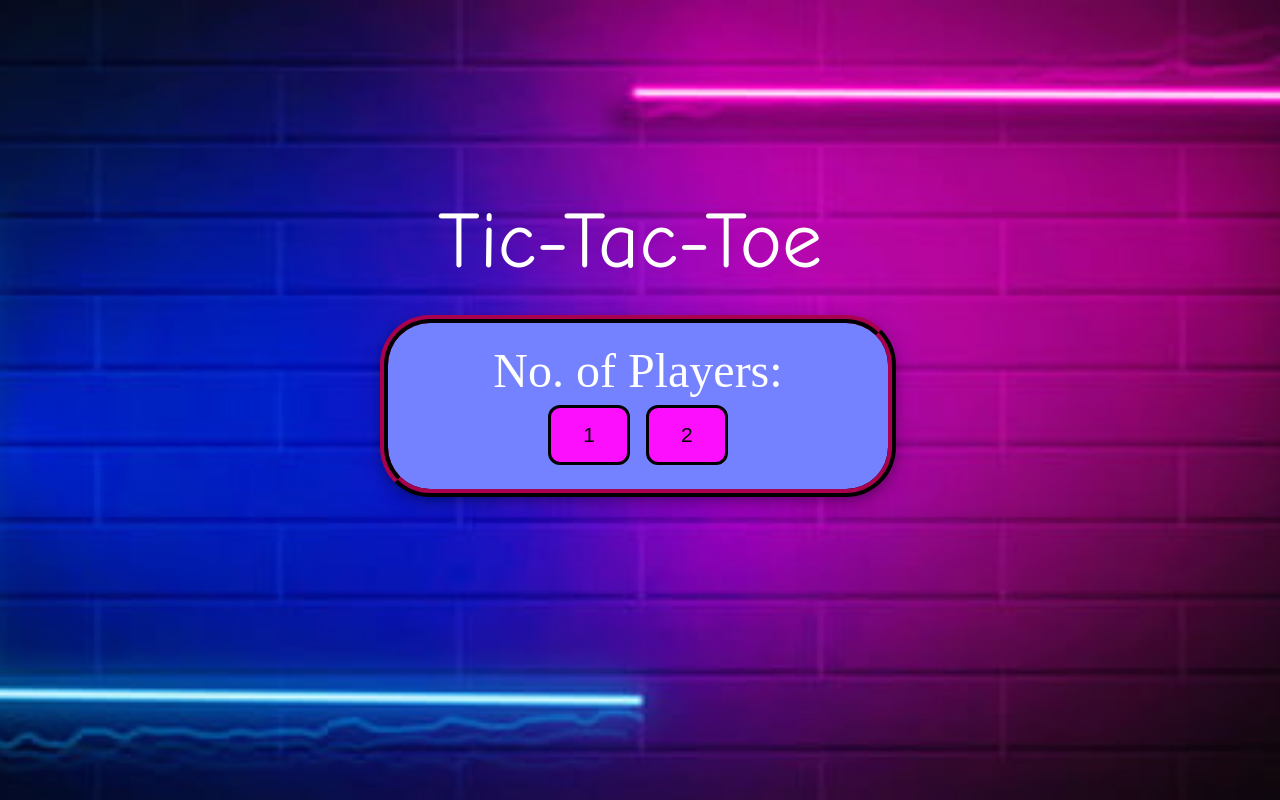
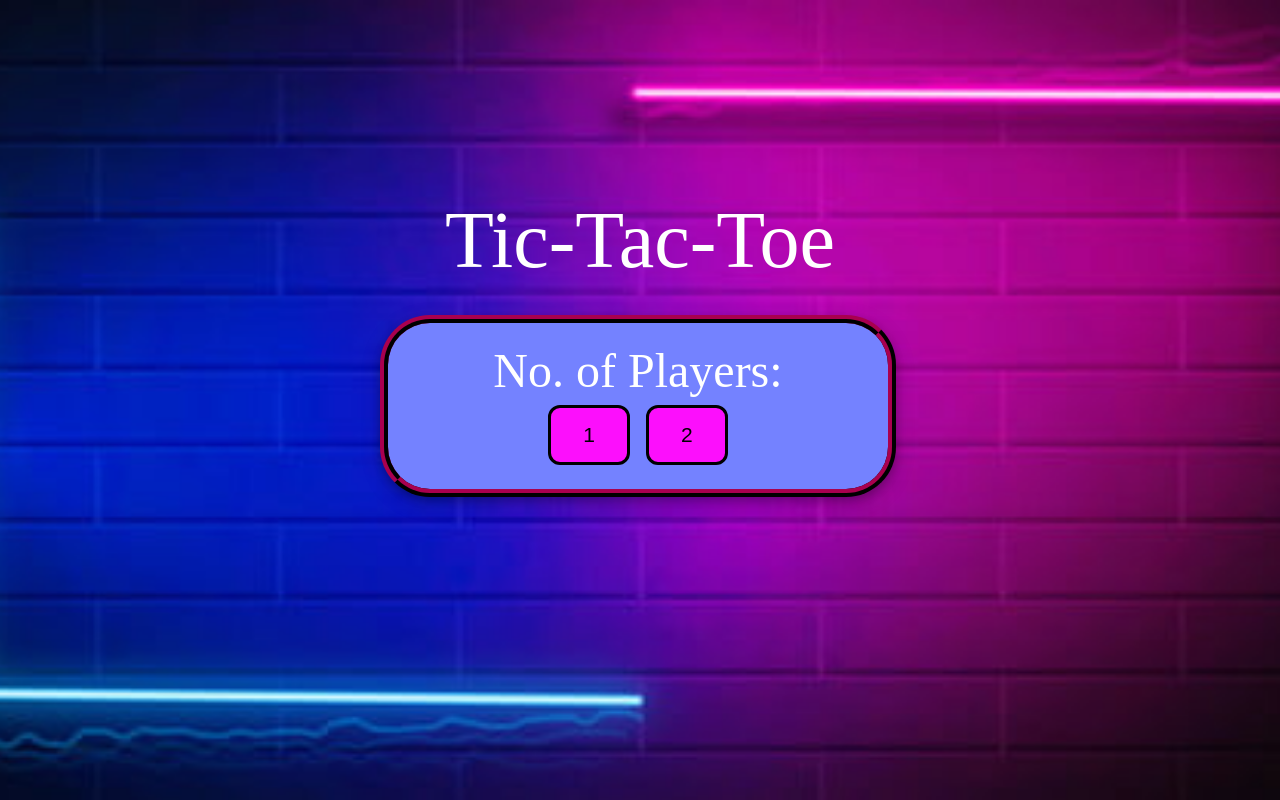
Before and after one commit to atharvabhatt200/CSOC-Week1-TicTacToe, a plain HTML site: page index.html in a window 1280 px wide. Drawn offline with Linux system fonts and the light colour scheme.

Commit message:
Changed the font and minor adjustments.

```diff
--- a/style.css
+++ b/style.css
@@ -42,7 +42,7 @@ td {
 	width:  150px;
 	text-align:  center;
 	vertical-align:  middle;
-	font-family:  "Comic Sans MS", cursive, sans-serif;
+	font-family: 'Times New Roman', serif;
 	color: white;
 	font-size:  100px;
 	cursor: pointer;
@@ -75,12 +75,12 @@ table tr td:last-child {
 
 .titlegame {
 	font-size: 5em;
-	font-family:  "Comic Sans MS", cursive, sans-serif;
+	font-family: 'Times New Roman', serif;
 	width: 500px;
 	top: 35%;
 	position: absolute;
 	left: 50%;
-	margin-left: -260px;
+	margin-left: -250px;
 	margin-top: -85px;
 	text-align: center;
 	color: white;
```
